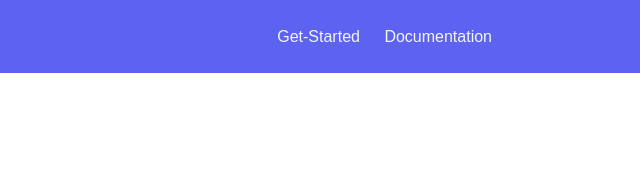
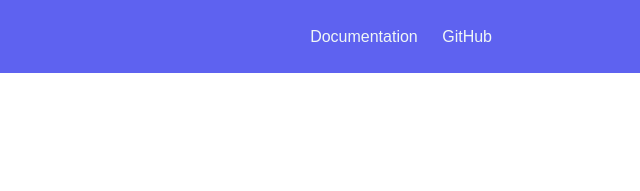
Before and after one commit to teja538/component-library, a plain HTML site: page index.html in a window 1280 px wide. Shown: the top 191 px of the page, 640-1280 px from the left. Drawn offline with Linux system fonts and the light colour scheme; a web font is replaced by a local one.

Commit message:
fix:update index.html

```diff
--- a/index.html
+++ b/index.html
@@ -14,8 +14,8 @@
     <nav class="navbar navbar-fixed">
         <div class="navbrand">KrishUI</div>
         <ul>
-            <li class="list-pad list-non-bullet list-item-inline"><a href="./main/dev/index.html" class="no-decoration color-white">Get-Started</a></li>
-            <li class="list-pad list-non-bullet list-item-inline"><a href="./main/dev/docs/docs.html" class="no-decoration color-white">Documentation</a></li>
+            <li class="list-pad list-non-bullet list-item-inline"><a href="./css/components/install/install.html" class="no-decoration color-white">Documentation</a></li>
+            <li class="list-pad list-non-bullet list-item-inline"><a href="https://github.com/teja538/component-library" class="no-decoration color-white">GitHub</a></li>
         </ul>
     </nav>
 
--- a/main/dev/styles.css
+++ b/main/dev/styles.css
@@ -35,6 +35,7 @@
     justify-content: space-between;
     background-color: var(--primary-color);
     color: var(--white);
+    z-index: 5;
 }
 .navbar-fixed
 {
```
